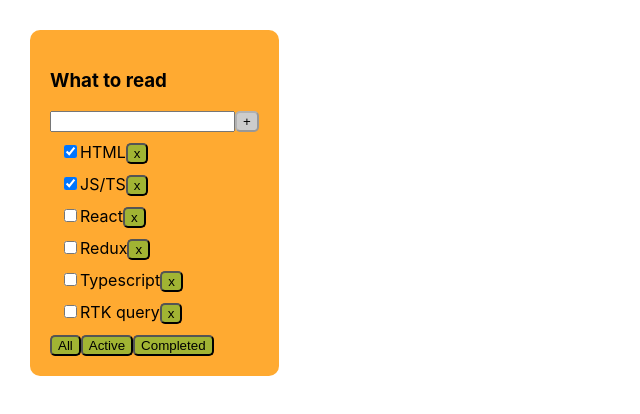
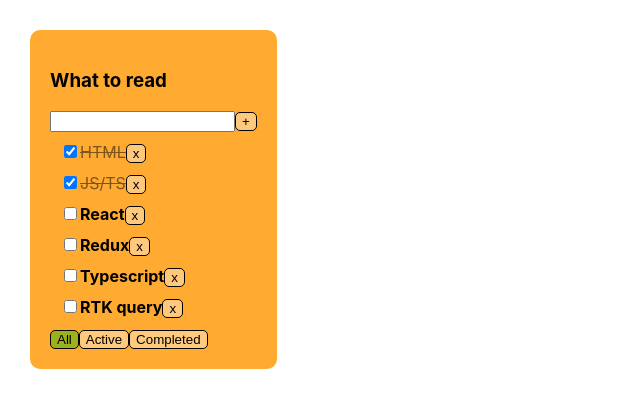
Before and after one commit to 0lgaP1/todolist, a React (Create React App) app in the folder 1-todolist/: page / in a window 1280 px wide. Shown: the top 414 px of the page, without its empty margins (0-640 px from the left). Built offline with nearby package versions, Linux system fonts and the light colour scheme.

Commit message:
ClassName to task, task-done, btn-filter-active + styles

```diff
--- a/1-todolist/src/App.css
+++ b/1-todolist/src/App.css
@@ -23,3 +23,30 @@
 li:not(:last-child) {
     padding-bottom: 10px;
 }
+
+.task {
+    font-weight: bold;
+}
+
+.task-done {
+    text-decoration: line-through;
+    opacity: 0.5;
+}
+
+.btn-filter-active {
+    background-color: rgb(156, 178, 29);
+}
+
+button {
+    background-color: rgba(255, 255, 255, 0.37);
+    color: #000000;
+    cursor: pointer;
+    border-radius: 5px;
+    gap: 8px;
+    border: 1px solid rgb(0, 0, 0);
+    box-shadow: none;
+
+    &:hover {
+        background-color: #436cef;
+    }
+}
--- a/1-todolist/src/App.tsx
+++ b/1-todolist/src/App.tsx
@@ -37,7 +37,7 @@
         //if(taskForUpdate){
         //        taskForUpdate.isDone = !taskForUpdate.isDone
         //        }
-        //setTasks([...tasks]) - метод find работает имутабельно, но, в отл от filter, не создает новый массив, содержащий 1 таску, а только новый объект с 1 таской
+        //setTasks([...tasks]) - метод find работает имутабельно, но, в отл от filter, не создает новый массив, содержащий 1 таску, а только новый объект с 1 таской -> лучше для оптимизации
         const nextState: Array<TaskType> = tasks.map(t => t.id === taskId ? {...t, isDone: newIsDoneValue} : t)
         setTasks(nextState)
     }
--- a/1-todolist/src/Button.tsx
+++ b/1-todolist/src/Button.tsx
@@ -2,27 +2,33 @@
 import styled from "styled-components";
 
 const StyledBtn = styled.button`
-    background-color: #a1b433;
-    color: #000000;
-    cursor: pointer;
-    border-radius: 5px;
-    gap: 8px;
-
-    &:hover {
-        background-color: #436cef;
-    }
-
-    &:disabled {
-        background-color: #ccc;
-    }
+    //background-color: #a1b433;
+    //color: #000000;
+    //cursor: pointer;
+    //border-radius: 5px;
+    //gap: 8px;
+    //border: 1px solid rgb(0, 0, 0);
+    //box-shadow: none;
+    //
+    //&:hover {
+    //    background-color: #436cef;
+    //}
+    //
+    //&:disabled {
+    //    background-color: #ccc;
+    //}
 `
 type ButtonPropsType = {
     title: string
     onClickHandler?: () => void
     disabled?: boolean
+    classes?: string
 }
-export const Button = ({title, onClickHandler, disabled}: ButtonPropsType) => {
+export const Button = ({title, onClickHandler, disabled, classes}: ButtonPropsType) => {
     return (
-            <StyledBtn onClick={onClickHandler} disabled={disabled}>{title}</StyledBtn>
+            <StyledBtn
+                onClick={onClickHandler}
+                disabled={disabled}
+                className={classes}>{title}</StyledBtn>
     );
 };
--- a/1-todolist/src/Todolist.tsx
+++ b/1-todolist/src/Todolist.tsx
@@ -75,7 +75,7 @@
                             checked={task.isDone}
                             onChange={changeTaskStatusHandler}
                         />
-                        <span>{task.title}</span>
+                        <span className={task.isDone ? "task-done" : "task"}>{task.title}</span>
                         <Button
                             title="x"
                             onClickHandler={removeTaskHandler}/>
@@ -101,9 +101,18 @@
             </div>
             {tasklist}
             <div>
-                <Button title={'All'} onClickHandler={() => changeFilter('all')}/>
-                <Button title={'Active'} onClickHandler={() => changeFilter('active')}/>
-                <Button title={'Completed'} onClickHandler={() => changeFilter('completed')}/>
+                <Button
+                    title={'All'}
+                    onClickHandler={() => changeFilter('all')}
+                    classes={filter === "all" ? "btn-filter-active" : ""}/>
+                <Button
+                    title={'Active'}
+                    onClickHandler={() => changeFilter('active')}
+                    classes={filter === "active" ? "btn-filter-active" : ""}/>
+                <Button
+                    title={'Completed'}
+                    onClickHandler={() => changeFilter('completed')}
+                    classes={filter === "completed" ? "btn-filter-active" : ""}/>
             </div>
         </div>
     )}
```
Lines whose indentation alone changed are shown as unchanged.
